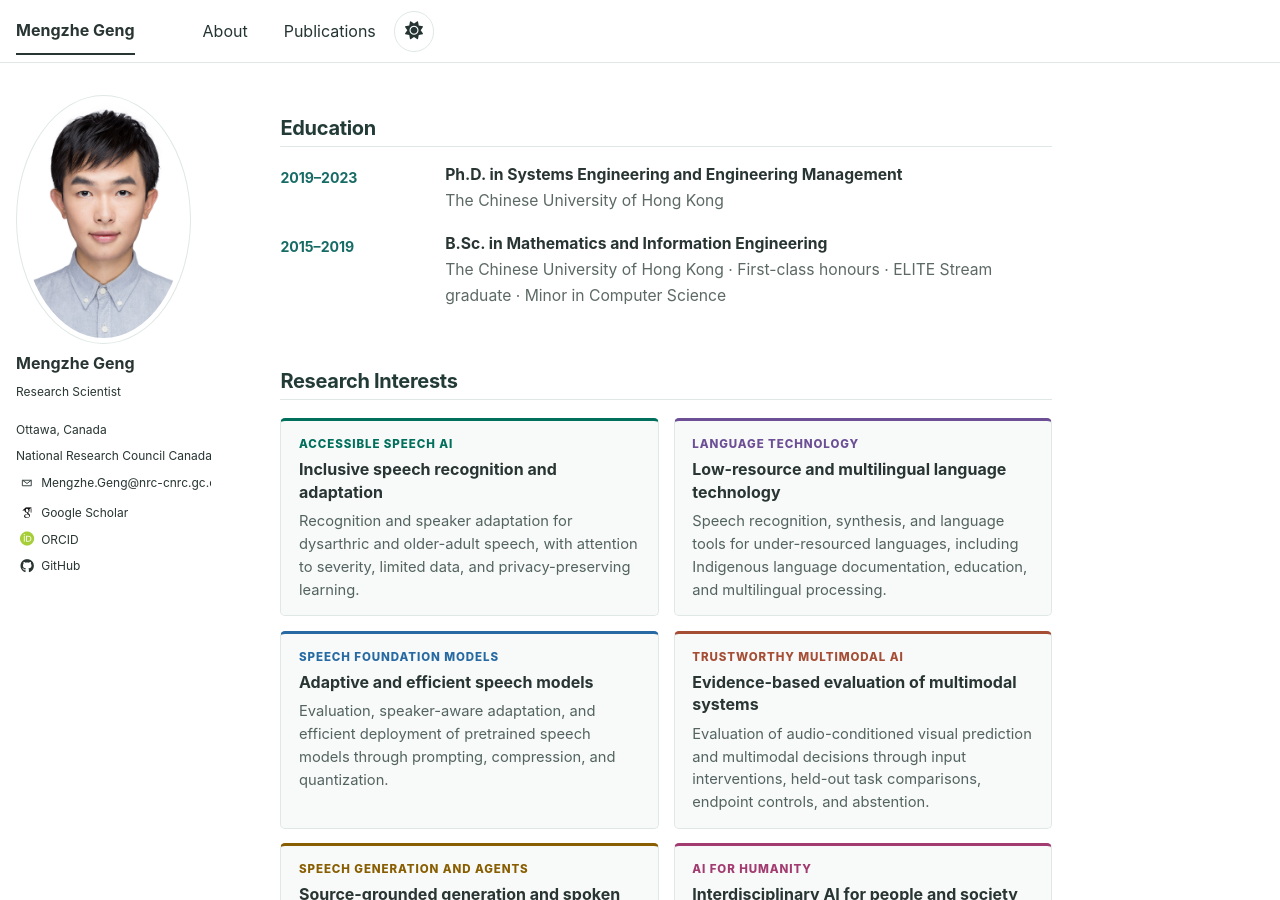
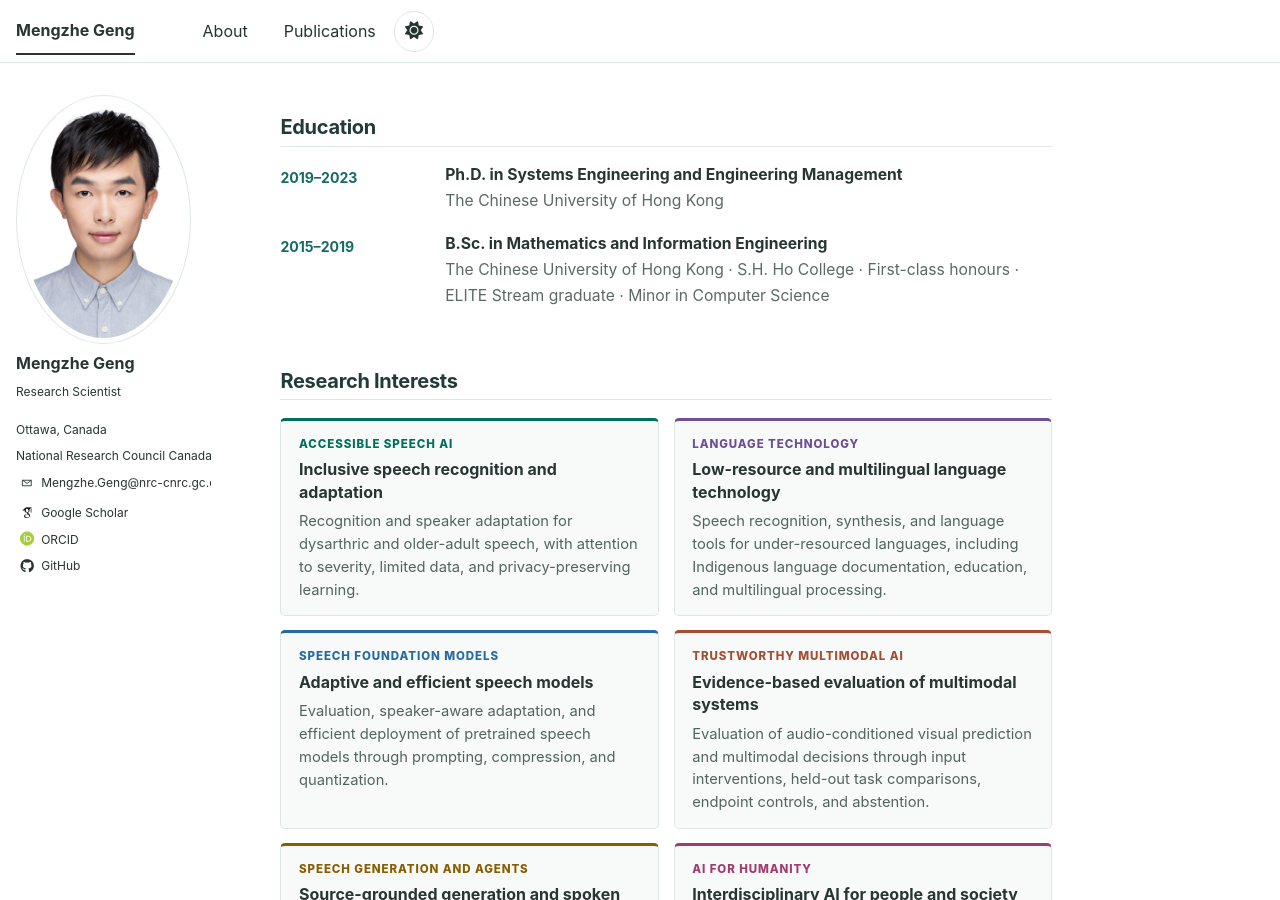
Before and after one commit to MENGZHEGENG/MENGZHEGENG.github.io, a Jekyll site: the page built from _pages/about.md, in a window 1280 px wide and 900 px high, scrolled down 1119 px. Built offline with Jekyll 4.4.1, drawn with Linux system fonts in a browser that asks for light colours; some web fonts are replaced.

Commit message:
Add S.H. Ho College to undergraduate experience

```diff
--- a/_pages/about.md
+++ b/_pages/about.md
@@ -51,7 +51,7 @@ show_safety_notice: true
 </div>
 <div class="timeline-entry">
   <div class="timeline-date">2015–2019</div>
-  <div><h3><a href="https://www.ie.cuhk.edu.hk/programmes/bsc-in-mieg/" target="_blank" rel="noopener noreferrer">B.Sc. in Mathematics and Information Engineering</a></h3><p><a href="https://www.cuhk.edu.hk/english/" target="_blank" rel="noopener noreferrer">The Chinese University of Hong Kong</a> · <a href="https://www.cuhk.edu.hk/clear/qm/A5-2.pdf" target="_blank" rel="noopener noreferrer">First-class honours</a> · <a href="https://www.erg.cuhk.edu.hk/iris/Elite" target="_blank" rel="noopener noreferrer">ELITE Stream graduate</a> · <a href="https://www.cse.cuhk.edu.hk/academics/minor-computer-science/" target="_blank" rel="noopener noreferrer">Minor in Computer Science</a></p></div>
+  <div><h3><a href="https://www.ie.cuhk.edu.hk/programmes/bsc-in-mieg/" target="_blank" rel="noopener noreferrer">B.Sc. in Mathematics and Information Engineering</a></h3><p><a href="https://www.cuhk.edu.hk/english/" target="_blank" rel="noopener noreferrer">The Chinese University of Hong Kong</a> · <a href="https://www.shho.cuhk.edu.hk/" target="_blank" rel="noopener noreferrer">S.H. Ho College</a> · <a href="https://www.cuhk.edu.hk/clear/qm/A5-2.pdf" target="_blank" rel="noopener noreferrer">First-class honours</a> · <a href="https://www.erg.cuhk.edu.hk/iris/Elite" target="_blank" rel="noopener noreferrer">ELITE Stream graduate</a> · <a href="https://www.cse.cuhk.edu.hk/academics/minor-computer-science/" target="_blank" rel="noopener noreferrer">Minor in Computer Science</a></p></div>
 </div>
 
 <h2 id="research">Research Interests</h2>
```
